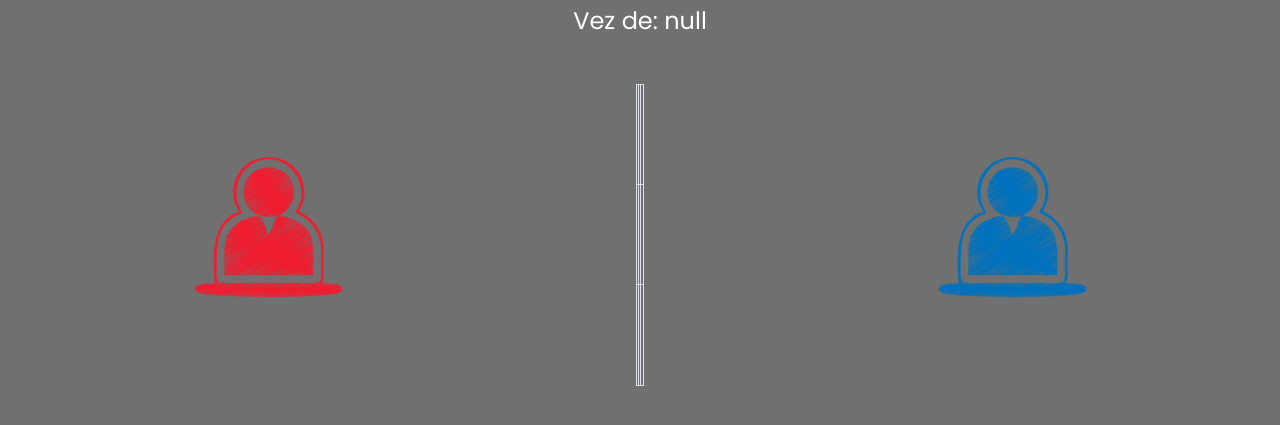
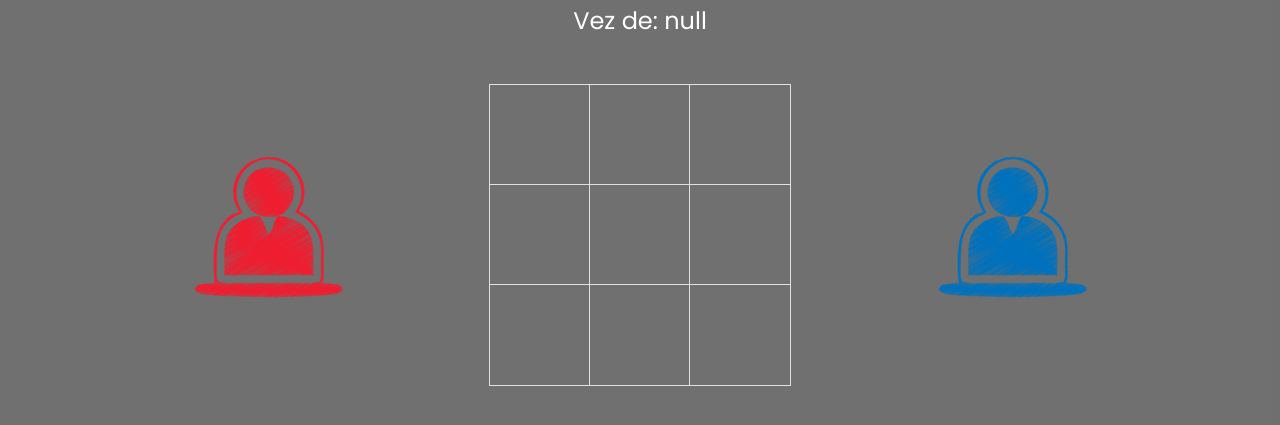
Before and after one commit to AndiSRossi/jogoDaVelha, a plain HTML site: page jogo.html in a window 1280 px wide. Shown: the part 249-674 px from the top of the page. Drawn offline with nearby package versions, Linux system fonts and the light colour scheme.

Commit message:
Update style.css

```diff
--- a/assets/css/style.css
+++ b/assets/css/style.css
@@ -29,6 +29,6 @@ section {
   margin: 0 auto;
 }
 .jogo {
-  max-height: 302px;
-  max-width: 302px;
+  height: 302px;
+  width: 302px;
 }
```
